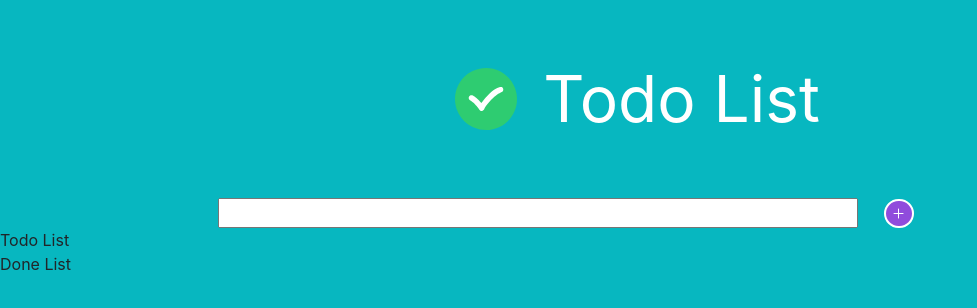
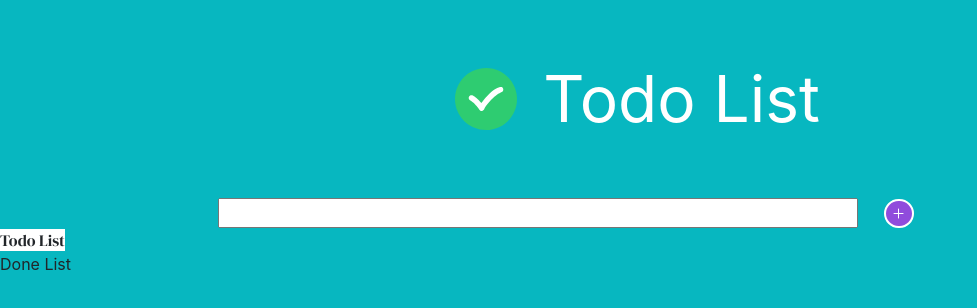
Before and after one commit to GreenNeptune/Todo-list, a React (Create React App) app: page / in a window 1280 px wide. Shown: the top 308 px of the page, without its empty margins (0-977 px from the left). Built offline with nearby package versions, Linux system fonts and the light colour scheme.

Commit message:
added collapse for todo list

```diff
--- a/package.json
+++ b/package.json
@@ -5,6 +5,7 @@
   "dependencies": {
     "bootstrap": "^4.3.1",
     "react": "^16.8.6",
+    "react-collapsible": "^2.6.0",
     "react-dom": "^16.8.6",
     "react-scripts": "3.0.1"
   },
--- a/src/component/Lists/Lists.jsx
+++ b/src/component/Lists/Lists.jsx
@@ -1,12 +1,14 @@
 import React, { Component } from 'react';
 import './lists.css';
 import Item from '../Item/Item';
+import Collapsible from 'react-collapsible';
 
 export default class Lists extends Component {
     render() {
         return (
             <div>
                 <div className="ToDo">
+                    <Collapsible trigger={'Todo List'}>
                         {this.props.toDolist && this.props.toDolist.length > 0 ?
                             (
                                 <ul className="list-group">
@@ -20,10 +22,14 @@ export default class Lists extends Component {
                                 </ul>
                             )
                             :
-                        <div className="deafault-todo-list">Todo List</div>
+                            <div></div>
                         }
+                    </Collapsible>
                 </div>
+
                 <div className="Done">
+                    <div className="deafault-done-list">Done List</div>
+
                     {this.props.doneList && this.props.doneList.length > 0 ?
                         (
                             <ul>
@@ -34,7 +40,7 @@ export default class Lists extends Component {
                         )
                         :
                         (
-                            <div className="deafault-done-list">Done List</div>
+                            <div></div>
                         )
                     }
                 </div>
--- a/src/component/Lists/lists.css
+++ b/src/component/Lists/lists.css
@@ -1,4 +1,19 @@
-.deafault-todo-list {}
+@import url('https://fonts.googleapis.com/css?family=DM+Serif+Display&display=swap');
+
+.deafault-todo-list {
+    margin-top: 1%;
+    padding-left: 2%;
+
+
+
+}
+
+.Collapsible__trigger {
+    height: 40px;
+    background-color: #fff;
+    font-family: 'DM Serif Display',
+        serif;
+}
 
 .list-group {
     margin-top: 1%;
```
Also changed, not shown: 1 other file (tests, documents, lock files or other folders). Lines whose indentation alone changed are shown as unchanged.
